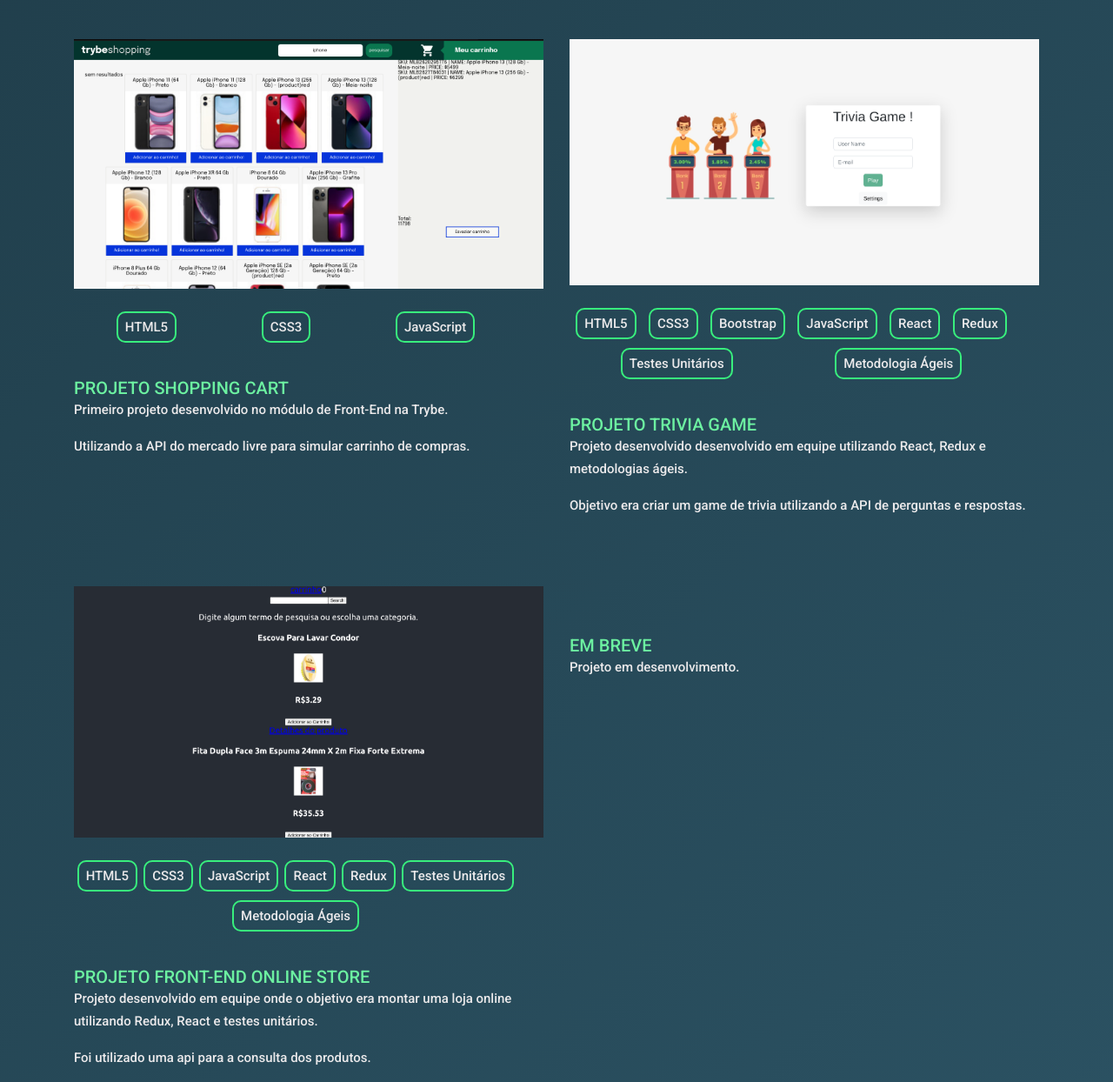
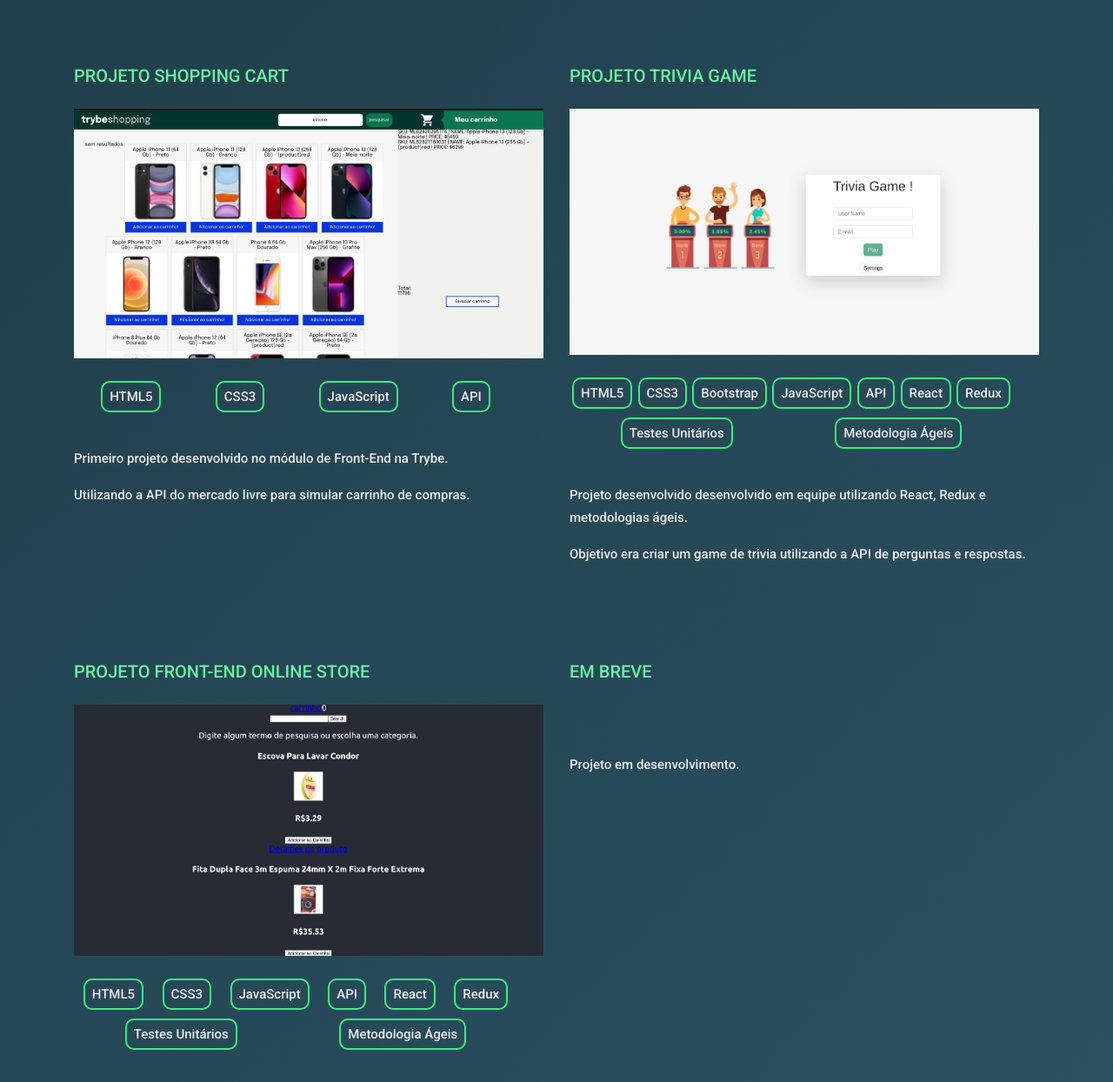
Before and after one commit to iahgo/iahgo.github.io, a plain HTML site: page index.html in a window 1280 px wide. Shown: the part 1788-3032 px from the top of the page at 87% size. Drawn offline with nearby package versions, Linux system fonts and the light colour scheme.

Commit message:
att projetos

```diff
--- a/index.html
+++ b/index.html
@@ -128,7 +128,8 @@
             </div>
             </p>
             <p>Mais informações: </p>
-            <a class="primary_btn mt-0" href="img/Curriculo Front-End.pdf" target="_blank"><span>Baixar Currículo</span></a>
+            <a class="primary_btn mt-0" href="img/Curriculo Front-End.pdf" target="_blank"><span>Baixar
+                Currículo</span></a>
             <!--ADICIONAR CURRICULO .pdf-->
           </div>
         </div>
@@ -157,10 +158,13 @@
           <!-- Shopping cart -->
           <div class="col-lg-6 col-md-6 all ">
             <div class="portfolio_box">
+              <div class="short_info">
+                <h4><a class="short_info_title">Projeto Shopping Cart</a></h4>
+              </div> <br>
               <div class="single_portfolio">
                 <img class="img-fluid w-100" src="img/Captura de Tela-20220720161536-3008x1596.png" alt="" />
                 <div class="overlay"></div>
-                <a href="https://iahgo-github-io.vercel.app/" >
+                <a href="https://iahgo-github-io.vercel.app/">
                   <div class="icon">
                     <span class="fas fa-search-plus fa-5x"></span>
                   </div>
@@ -171,9 +175,9 @@
                 <div class="featured_skill">HTML5</div>
                 <div class="featured_skill">CSS3</div>
                 <div class="featured_skill">JavaScript</div>
+                <div class="featured_skill">API</div>
               </div>
               <div class="short_info">
-                <h4><a class="short_info_title">Projeto Shopping Cart</a></h4>
                 <p>Primeiro projeto desenvolvido no módulo de Front-End na Trybe.</p>
                 <p>Utilizando a API do mercado livre para simular carrinho de compras.</p>
               </div>
@@ -183,10 +187,14 @@
           <!-- trivia -->
           <div class="col-lg-6 col-md-6 all ">
             <div class="portfolio_box">
+              <div class="short_info">
+                <h4><a class="short_info_title">Projeto Trivia Game</a></h4>
+              </div> <br>
+
               <div class="single_portfolio">
                 <img class="img-fluid w-100" src="img/trivia-game.png" alt="" />
                 <div class="overlay"></div>
-                <a href="https://trivia-game-beta-one.vercel.app/" >
+                <a href="https://trivia-game-beta-one.vercel.app/">
                   <div class="icon">
                     <span class="fas fa-search-plus fa-5x"></span>
                   </div>
@@ -198,13 +206,13 @@
                 <div class="featured_skill">CSS3</div>
                 <div class="featured_skill">Bootstrap</div>
                 <div class="featured_skill">JavaScript</div>
+                <div class="featured_skill">API</div>
                 <div class="featured_skill">React</div>
                 <div class="featured_skill">Redux</div>
                 <div class="featured_skill">Testes Unitários</div>
                 <div class="featured_skill">Metodologia Ágeis</div>
               </div>
               <div class="short_info">
-                <h4><a class="short_info_title">Projeto Trivia Game</a></h4>
                 <p>Projeto desenvolvido desenvolvido em equipe utilizando React, Redux e metodologias ágeis.</p>
                 <p>Objetivo era criar um game de trivia utilizando a API de perguntas e respostas.</p>
               </div>
@@ -214,10 +222,13 @@
           <!-- Front-End store  -->
           <div class="col-lg-6 col-md-6 all ">
             <div class="portfolio_box">
+              <div class="short_info">
+                <h4><a class="short_info_title">Projeto Front-End Online Store</a></h4>
+              </div> <br>
               <div class="single_portfolio">
                 <img class="img-fluid w-100 front-store" src="img/Frontend store.png" alt="" />
                 <div class="overlay"></div>
-                <a href="https://front-end-store-lake.vercel.app/" >
+                <a href="https://front-end-store-lake.vercel.app/">
                   <div class="icon">
                     <span class="fas fa-search-plus fa-5x"></span>
                   </div>
@@ -228,14 +239,15 @@
                 <div class="featured_skill">HTML5</div>
                 <div class="featured_skill">CSS3</div>
                 <div class="featured_skill">JavaScript</div>
+                <div class="featured_skill">API</div>
                 <div class="featured_skill">React</div>
                 <div class="featured_skill">Redux</div>
                 <div class="featured_skill">Testes Unitários</div>
                 <div class="featured_skill">Metodologia Ágeis</div>
               </div>
               <div class="short_info">
-                <h4><a class="short_info_title">Projeto Front-End Online Store</a></h4>
-                <p>Projeto desenvolvido em equipe onde o objetivo era montar uma loja online utilizando Redux, React e testes unitários.</p>
+                <p>Projeto desenvolvido em equipe onde o objetivo era montar uma loja online utilizando Redux, React e
+                  testes unitários.</p>
                 <p>Foi utilizado uma api para a consulta dos produtos.</p>
               </div>
             </div>
@@ -244,6 +256,9 @@
           <!-- star wars  -->
           <!-- <div class="col-lg-6 col-md-6 all ">
             <div class="portfolio_box">
+              <div class="short_info">
+                <h4><a class="short_info_title">Projeto Star Wars Planets</a></h4>
+              </div> <br>
               <div class="single_portfolio">
                 <img class="img-fluid w-100" src="img/trivia-game.png" alt="" />
                 <div class="overlay"></div>
@@ -258,13 +273,13 @@
               <div class="featured_skill">HTML5</div>
               <div class="featured_skill">CSS3</div>
               <div class="featured_skill">JavaScript</div>
+              <div class="featured_skill">API</div>
               <div class="featured_skill">React</div>
               <div class="featured_skill">Redux</div>
               <div class="featured_skill">Testes Unitários</div>
               <div class="featured_skill">Metodologia Ágeis</div>
             </div>
               <div class="short_info">
-                <h4><a class="short_info_title">Projeto Trivia Game</a></h4>
                 <p>Primeiro projeto desenvolvido desenvolvido em equipe utilizando React, Redux e metodologias ágeis.</p>
                 <p>Utilizando a API de perguntas e respostas para elaborar um game de trivia.</p>
               </div>
@@ -274,6 +289,9 @@
           <!-- receitas -->
           <!-- <div class="col-lg-6 col-md-6 all ">
             <div class="portfolio_box">
+              <div class="short_info">
+                <h4><a class="short_info_title">Projeto Recipes App</a></h4>
+              </div> <br>
               <div class="single_portfolio">
                 <img class="img-fluid w-100" src="img/trivia-game.png" alt="" />
                 <div class="overlay"></div>
@@ -288,13 +306,13 @@
               <div class="featured_skill">HTML5</div>
               <div class="featured_skill">CSS3</div>
               <div class="featured_skill">JavaScript</div>
+              <div class="featured_skill">API</div>
               <div class="featured_skill">React</div>
               <div class="featured_skill">Redux</div>
               <div class="featured_skill">Testes Unitários</div>
               <div class="featured_skill">Metodologia Ágeis</div>
             </div>
               <div class="short_info">
-                <h4><a class="short_info_title">Projeto Trivia Game</a></h4>
                 <p>Primeiro projeto desenvolvido desenvolvido em equipe utilizando React, Redux e metodologias ágeis.</p>
                 <p>Utilizando a API de perguntas e respostas para elaborar um game de trivia.</p>
               </div>
@@ -304,6 +322,9 @@
           <!-- em desenvolvimento -->
           <div class="col-lg-6 col-md-6">
             <div class="portfolio_box">
+              <div class="short_info">
+                <h4><a class="short_info_title">EM BREVE</a></h4>
+              </div> <br>
               <div class="single_portfolio">
                 <img class="img-fluid w-100" src="img/portfolio/p1.png" alt="" />
                 <div class="overlay"></div>
@@ -314,7 +335,6 @@
                 </a>
               </div>
               <div class="short_info">
-                <h4><a class="short_info_title">EM BREVE</a></h4>
                 <p>Projeto em desenvolvimento.</p>
               </div>
             </div>
```
Lines whose indentation alone changed are shown as unchanged.
